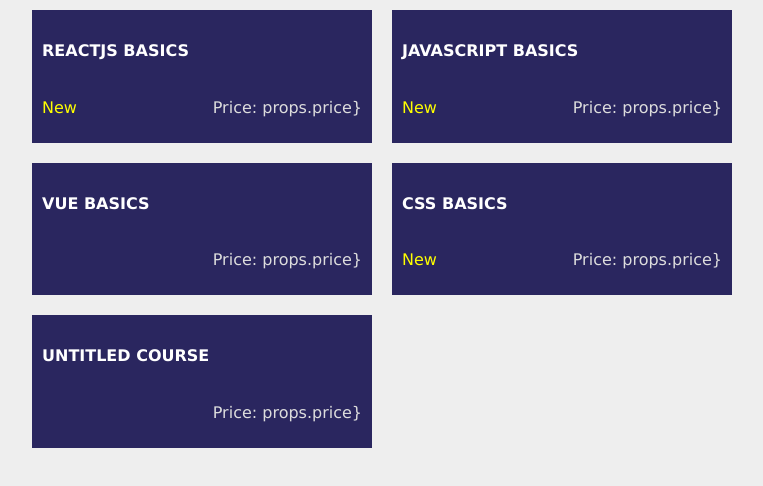
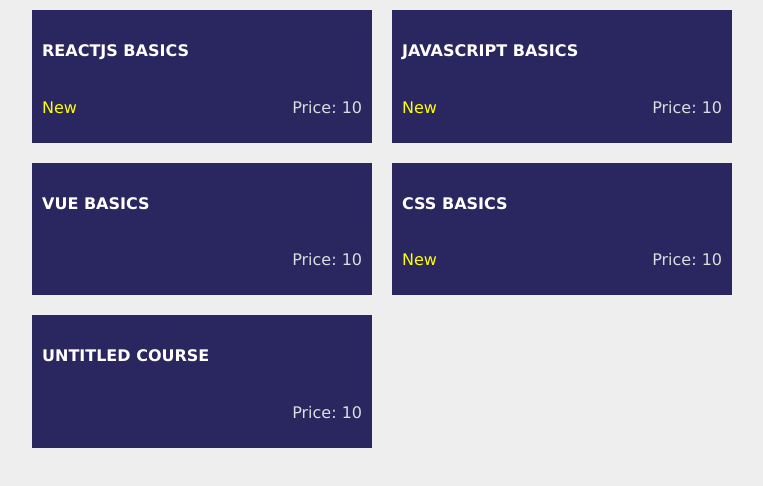
Before and after one commit to somcoders/barashada-reactJS, a React (Create React App) app: page / in a window 1280 px wide. Shown: the top 486 px of the page, without its empty margins (218-981 px from the left). Built offline with nearby package versions, Linux system fonts and the light colour scheme.

Commit message:
Lesson 8 Distructuring Props.

```diff
--- a/src/index.jsx
+++ b/src/index.jsx
@@ -3,15 +3,17 @@ import ReactDOM from 'react-dom'
 import './style.css'
 
 
-function Course(props){
-    // console.log(props);
+function Course({title,price,isNew}){
+    // const {title,price,isNew} = props;
+    // console.log(title);
+
     const name = "ReactJS basics"
     return(
         <div className='course'>
-            <h4>{props.title ?? 'Untitled Course'}</h4>
+            <h4>{title ?? 'Untitled Course'}</h4>
             <div className='course-info'>
-                <p style={{color:'#ff0'}}>{props.isNew && 'New'}</p>
-                <p style={{color:'#ddd'}}>Price: props.price}</p>
+                <p style={{color:'#ff0'}}>{isNew && 'New'}</p>
+                <p style={{color:'#ddd'}}>Price: {price}</p>
             </div>
         </div>
     )
```
